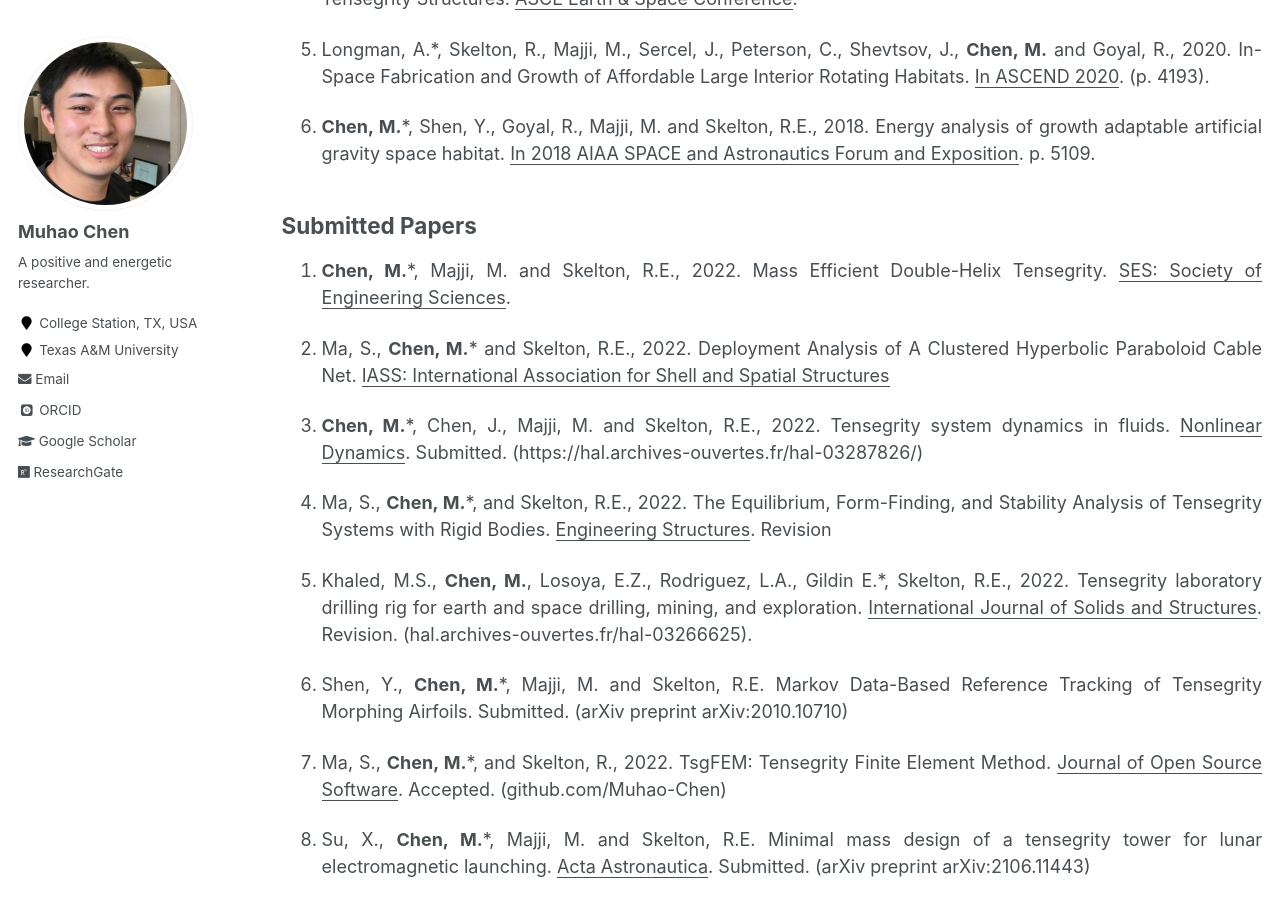
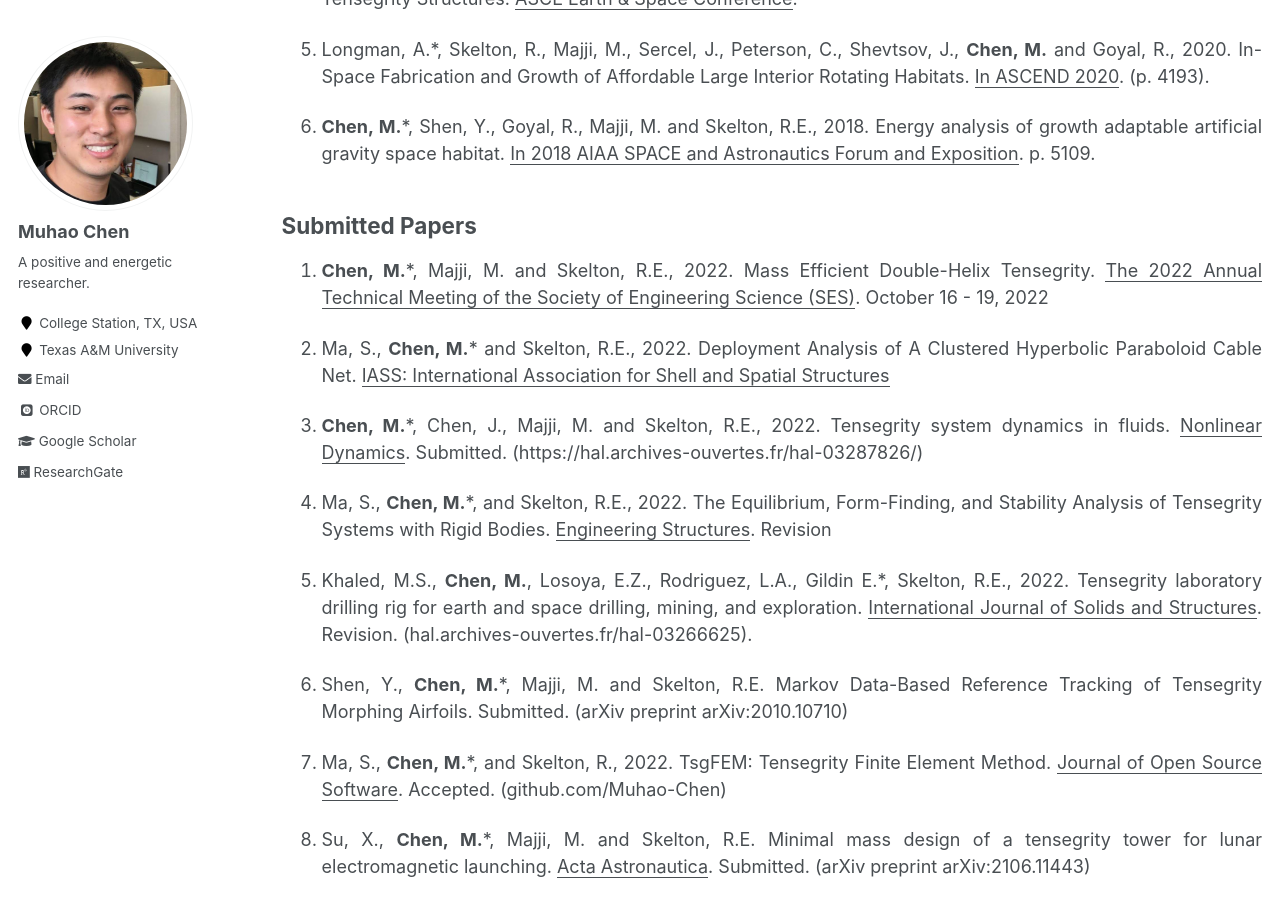
Before and after one commit to Muhao-Chen/muhao-chen.github.io, a Jekyll site: the page built from _pages/publication.md, in a window 1280 px wide and 900 px high, scrolled down 1543 px. Built offline with Jekyll 4.4.1, drawn with Linux system fonts in a browser that asks for light colours; some web fonts are replaced.

Commit message:
Update publication.md

```diff
--- a/_pages/publication.md
+++ b/_pages/publication.md
@@ -48,7 +48,7 @@ His citation profile is in [Google Scholar](https://scholar.google.com/citations
 1. **Chen, M.***, Shen, Y., Goyal, R., Majji, M. and Skelton, R.E., 2018. Energy analysis of growth adaptable artificial gravity space habitat. <u>In 2018 AIAA SPACE and Astronautics Forum and Exposition</u>. p. 5109.
 
 ## Submitted Papers
-1. **Chen, M.***, Majji, M. and Skelton, R.E., 2022. Mass Efficient Double-Helix Tensegrity. <u>SES: Society of Engineering Sciences</u>.
+1. **Chen, M.***, Majji, M. and Skelton, R.E., 2022. Mass Efficient Double-Helix Tensegrity. <u>The 2022 Annual Technical Meeting of the Society of Engineering Science (SES)</u>. October 16 - 19, 2022
 
 1. Ma, S., **Chen, M.*** and Skelton, R.E., 2022. Deployment Analysis of A Clustered Hyperbolic Paraboloid Cable Net. <u>IASS: International Association for Shell and Spatial Structures</u>
 
```
